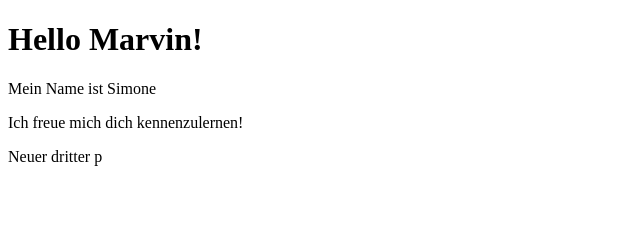
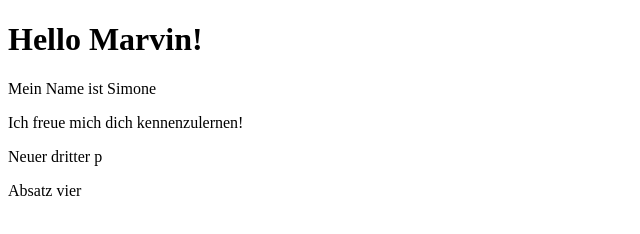
Before and after one commit to aignersimone/APM2024G1, a plain HTML site: page index.html in a window 1280 px wide. Shown: the full height of the page, 0-640 px from the left. Drawn offline with Linux system fonts and the light colour scheme.

Commit message:
fourth p

```diff
--- a/index.html
+++ b/index.html
@@ -9,5 +9,6 @@
     <p> Mein Name ist Simone</p>
     <p> Ich freue mich dich kennenzulernen!</p>
     <p> Neuer dritter p</p>
+    <p> Absatz vier</p>
 </body>
 </html>
```
